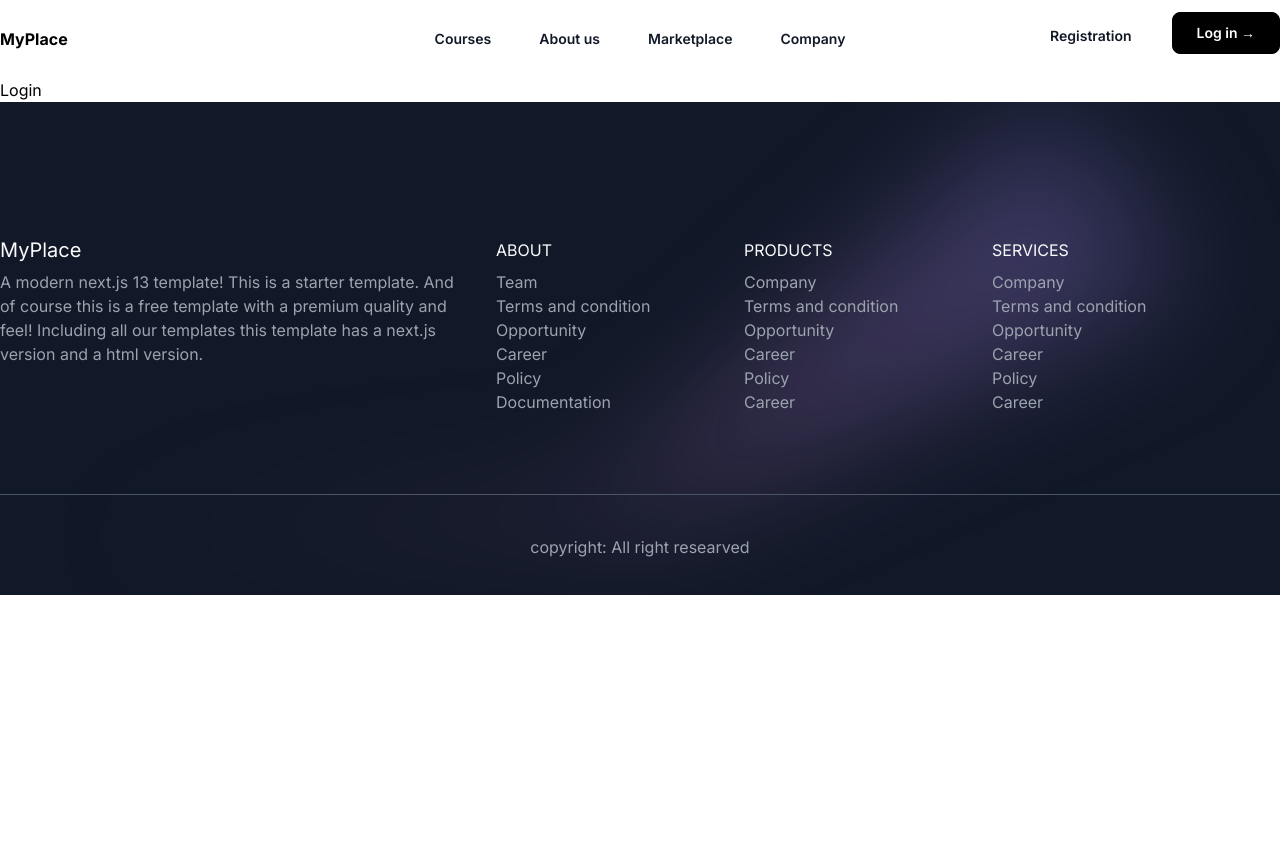
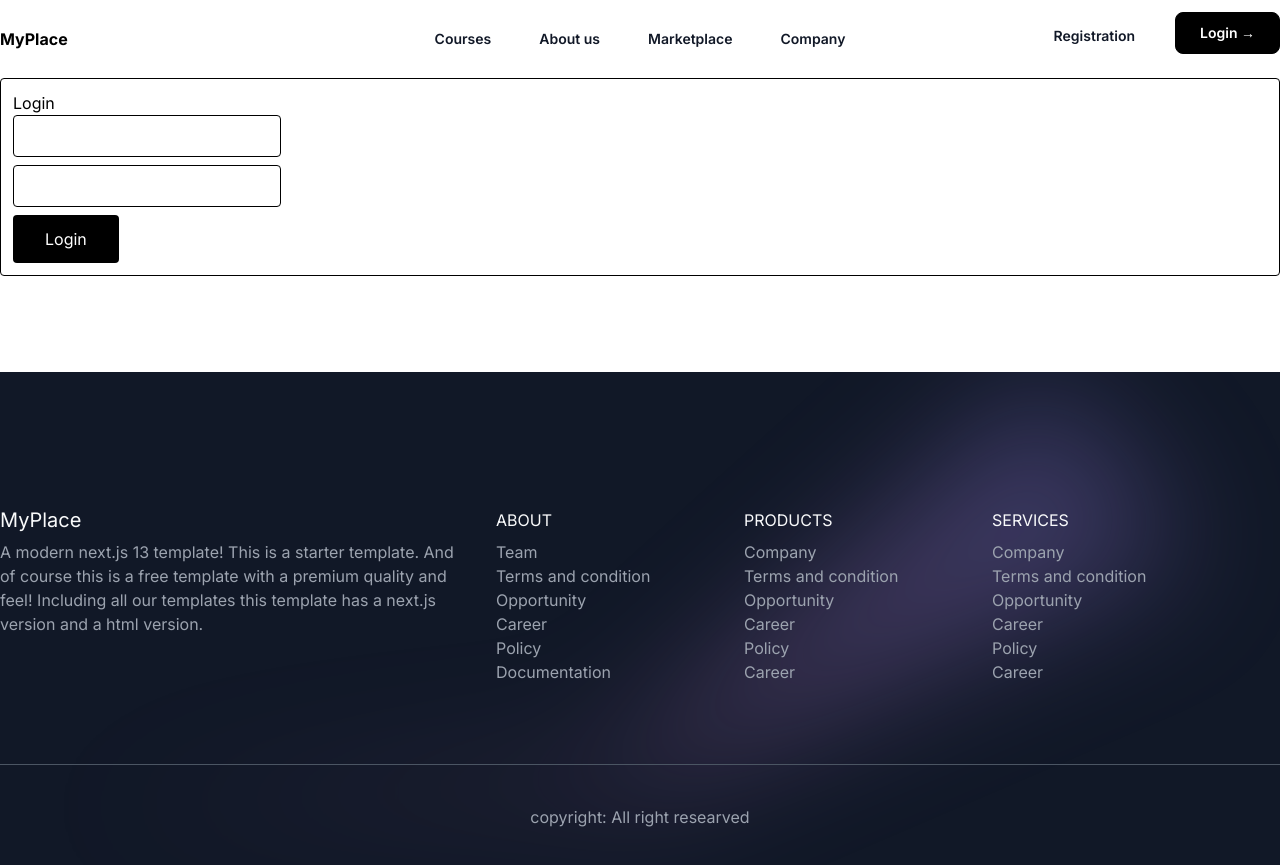
Before and after one commit to einfoengine/mydemyui, a Next.js app: page /login in a window 1280 px wide. Before the commit the page ends 800 px from the top, so only its background shows below. Built offline with nearby package versions, Linux system fonts and the light colour scheme.

Commit message:
>> Build Page: Login page - Markeup complete

```diff
--- a/src/app/login/page.tsx
+++ b/src/app/login/page.tsx
@@ -1,7 +1,31 @@
+'use client'
+
+import {useState } from "react";
+
 const Login = () => {
-  return (
-    <div>Login</div>
-  )
+    const [payload, setPayload] = useState({
+        user: "",
+        pass: ""
+    })
+    const handleSubmit = (e:any) => {
+        e.preventDefault();
+        console.log("Login submit!", payload);
+    }
+    const changeUser =(e:any)=>{setPayload({...payload, user: e.target.value})}
+    const changePass =(e:any)=>{setPayload({...payload, pass: e.target.value})}
+
+    return (
+        <div className="nt-page nt-login">
+            <div className="nt-mod-login border rounded border-black p-3 mb-24">
+                <h3>Login</h3>
+                <form onSubmit={handleSubmit}>
+                    <input type="text" name="user-name" id="nt-login-user-name" className="block border border-black rounded py-2 px-4 mb-2" onChange={changeUser}/>
+                    <input type="password" name="password" id="nt-login-password" className="block border border-black rounded py-2 px-4 mb-2" onChange={changePass}/>
+                    <button type="submit" className="bg-black rounded text-white py-3 px-8">Login</button>
+                </form>
+            </div>
+        </div>
+    )
 }
 
 export default Login
--- a/src/app/registration/page.tsx
+++ b/src/app/registration/page.tsx
@@ -22,7 +22,7 @@ const Registration = () => {
   }
 
   return (
-    <div className="nt-registration">
+    <div className="nt-page nt-registration">
       <form className="border border-black rounded-lg p-12 mb-10" onSubmit={handleSubmit}>
         <input className="block" type="text" placeholder="What is your name?" onChange={(e)=>{
           setName(e.target.value)
--- a/src/components/header/index.tsx
+++ b/src/components/header/index.tsx
@@ -48,9 +48,9 @@ export default function Header() {
             <Link href="/registration" className="text-sm font-semibold leading-6 text-gray-900 x mr-10">
               Registration
             </Link>
-            <a href="#" className="text-sm font-semibold leading-6 text-gray-900 x bg-black rounded-lg py-2 px-6 text-white -mt-3 hover:bg-transparent border hover:text-black border-black">
-              Log in <span aria-hidden="true">&rarr;</span>
-            </a>
+            <Link href="/login" className="text-sm font-semibold leading-6 text-gray-900 x bg-black rounded-lg py-2 px-6 text-white -mt-3 hover:bg-transparent border hover:text-black border-black">
+              Login <span aria-hidden="true">&rarr;</span>
+            </Link>
           </div>
         </nav>
       </header>
```
